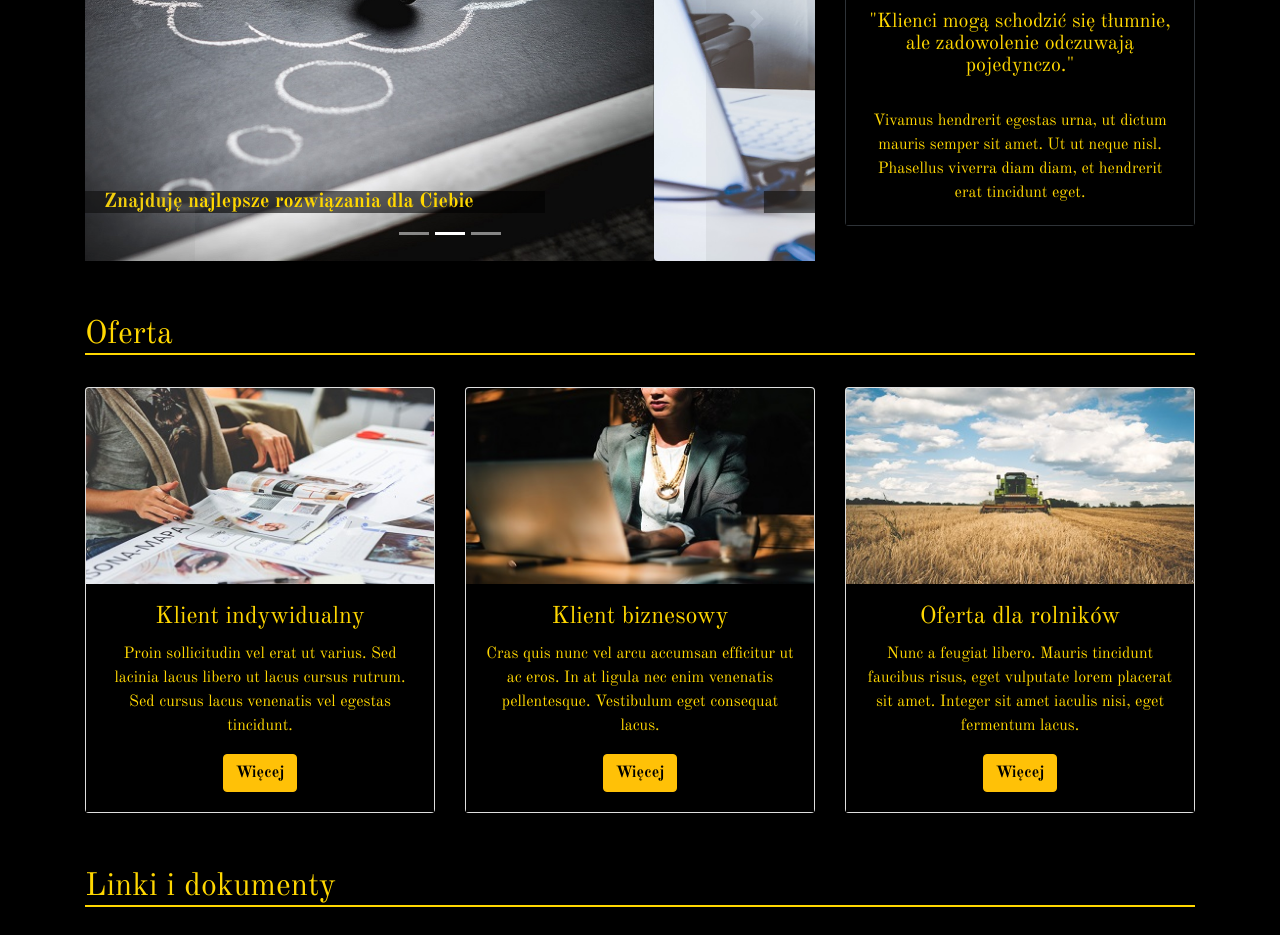
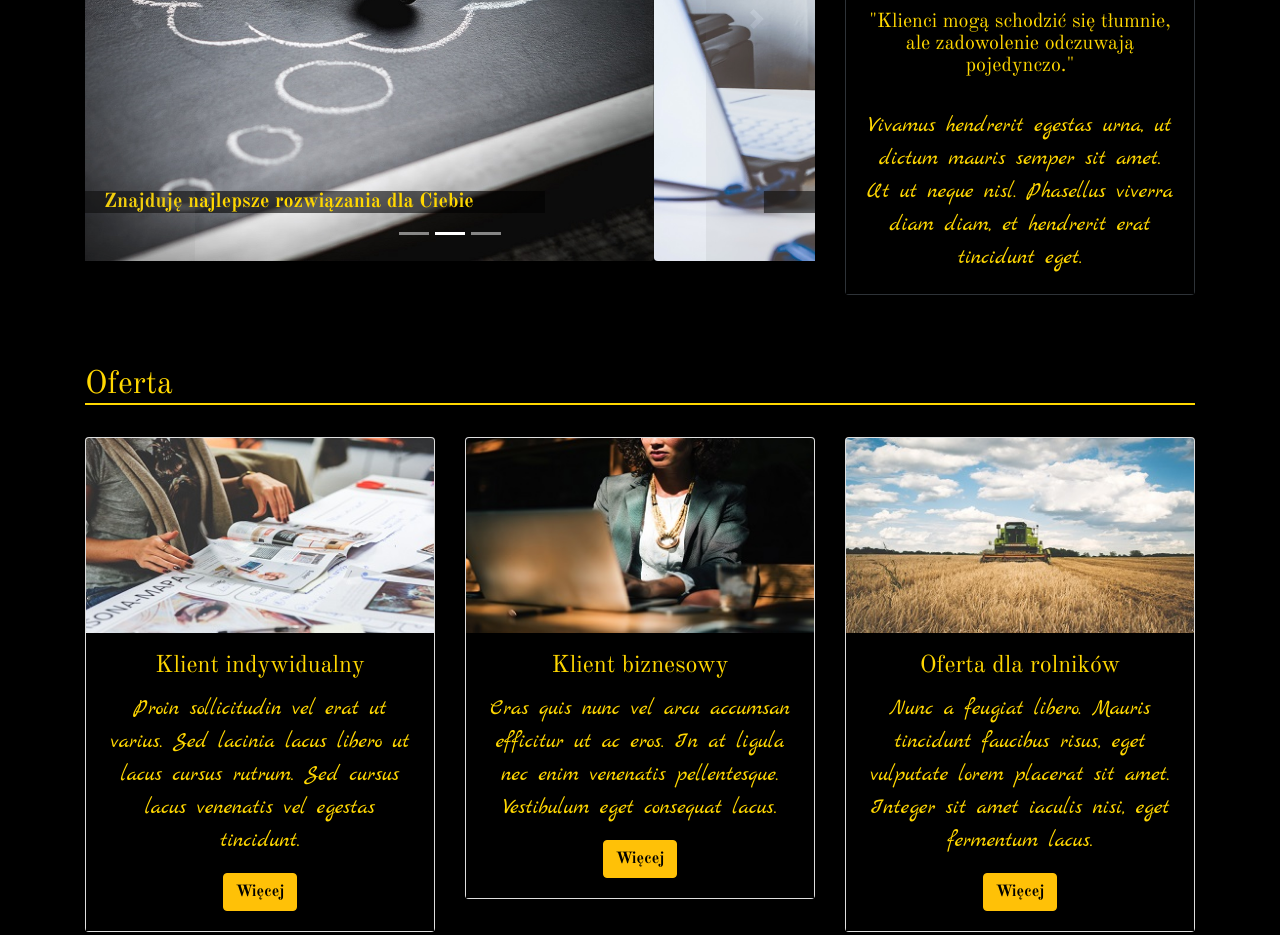
Before and after one commit to alesan6/website-business-example, a plain HTML site: page index.html in a window 1280 px wide. Shown: the part 934-1869 px from the top of the page. Drawn offline with nearby package versions, Linux system fonts and the light colour scheme.

Commit message:
added new font-style to card-boxes

```diff
--- a/css/style.css
+++ b/css/style.css
@@ -85,6 +85,11 @@ a[class|="carousel-control"]:active {
     color: gold !important;
 }
 
+.card-text {
+    font-family: 'Marck Script', cursive !important;
+    font-size: 22px;
+}
+
 .modal-content {
     background-color: #273236 !important;
 }
--- a/index.html
+++ b/index.html
@@ -7,6 +7,7 @@
     <link rel="stylesheet" href="https://maxcdn.bootstrapcdn.com/bootstrap/4.0.0-beta/css/bootstrap.min.css" integrity="sha384-/Y6pD6FV/Vv2HJnA6t+vslU6fwYXjCFtcEpHbNJ0lyAFsXTsjBbfaDjzALeQsN6M" crossorigin="anonymous">
     <link rel="stylesheet" href="css/style.css">
     <link rel="stylesheet" href="https://fonts.googleapis.com/css?family=Old+Standard+TT:400,400i,700">
+    <link rel="stylesheet" href="https://fonts.googleapis.com/css?family=Marck+Script">
 </head>
 <body>
 
```
